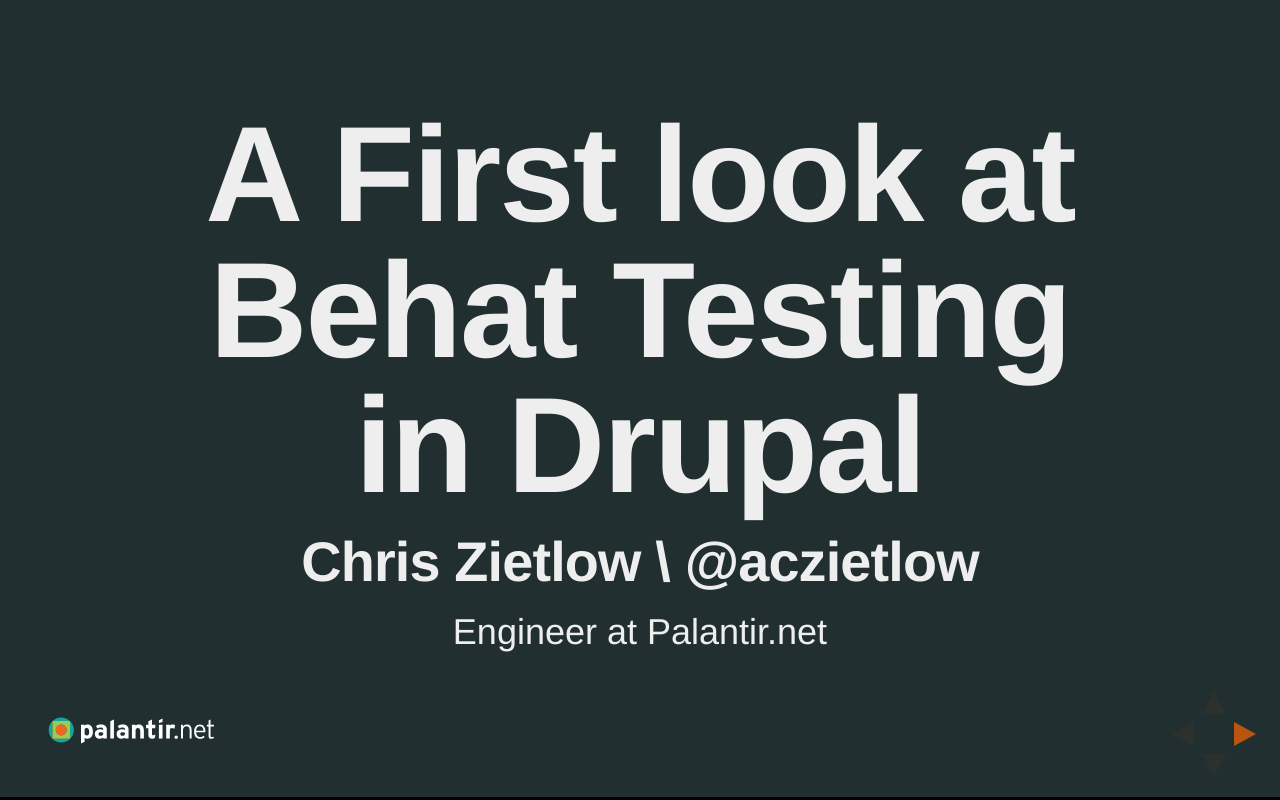
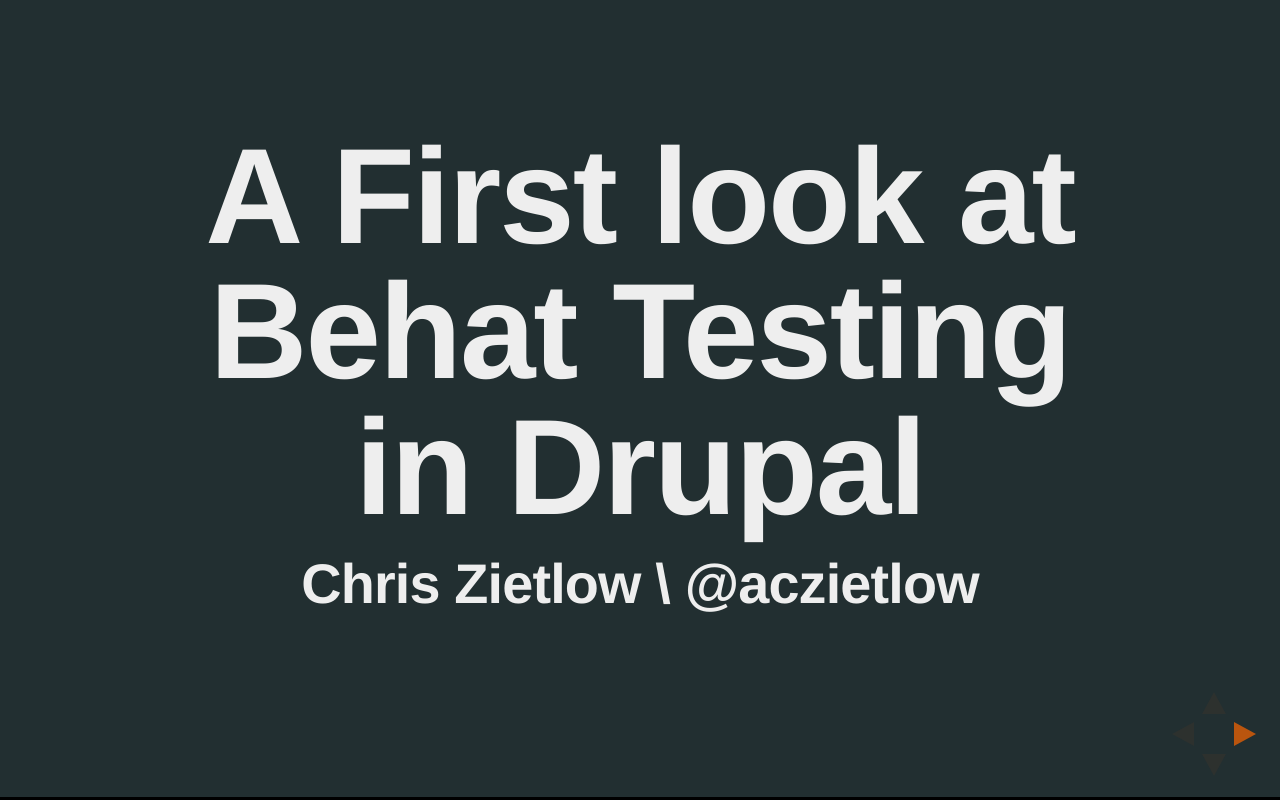
Before and after one commit to aczietlow/behat, a plain HTML site: page index.html in a window 1280 px wide. Drawn offline with Linux system fonts and the light colour scheme.

Commit message:
Hot fix... to things.

```diff
--- a/index.html
+++ b/index.html
@@ -72,7 +72,6 @@
 <section>
     <h1>A First look at Behat Testing in Drupal</h1>
     <h3>Chris Zietlow \ @aczietlow</h3>
-    Engineer at Palantir.net
 </section>
 
 <section>
@@ -459,10 +458,6 @@
 
 </div>
 
-<footer class="palantir-logo">
-    <a href="http://www.palantir.net/"><img src="palantir/palantirnet-logo-4c-reversed.svg" alt="Palantir.net logo" height="37" /></a>
-</footer>
-
 <script src="lib/js/head.min.js"></script>
 <script src="js/reveal.min.js"></script>
 
```
